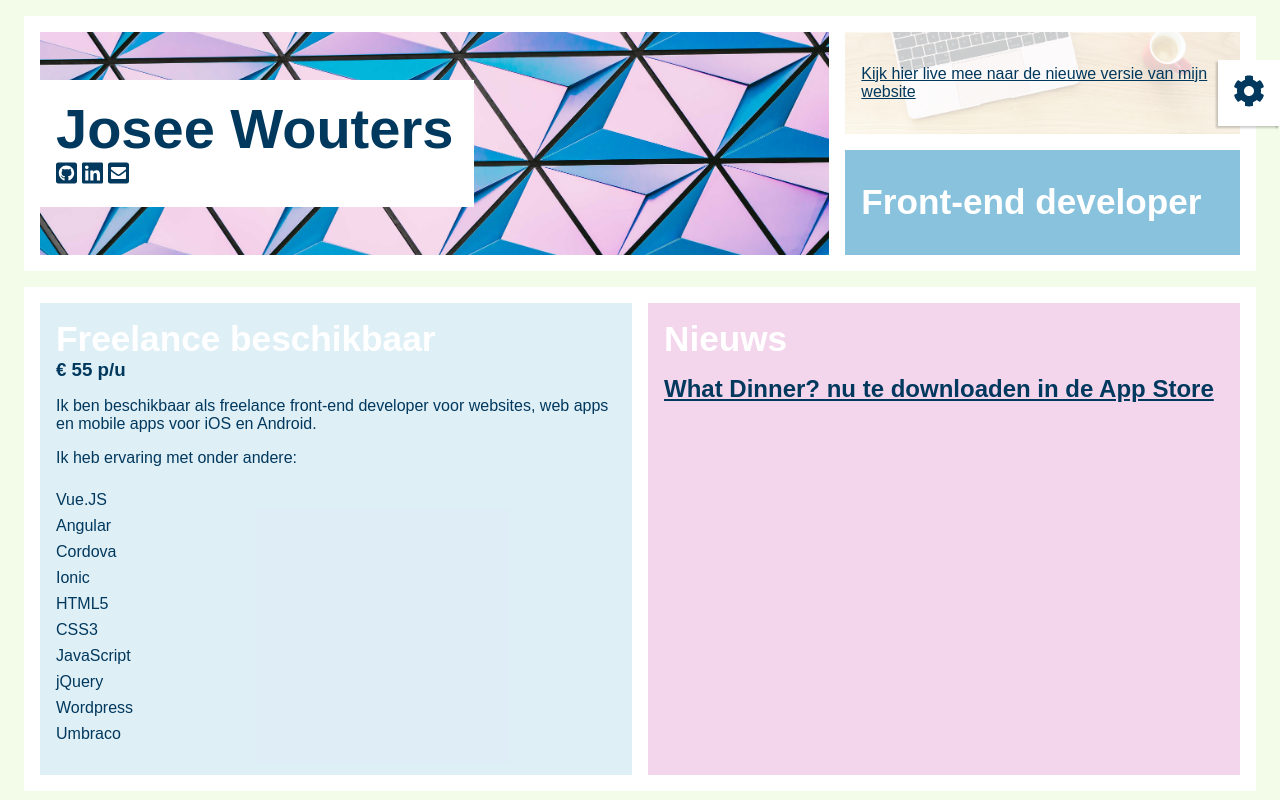
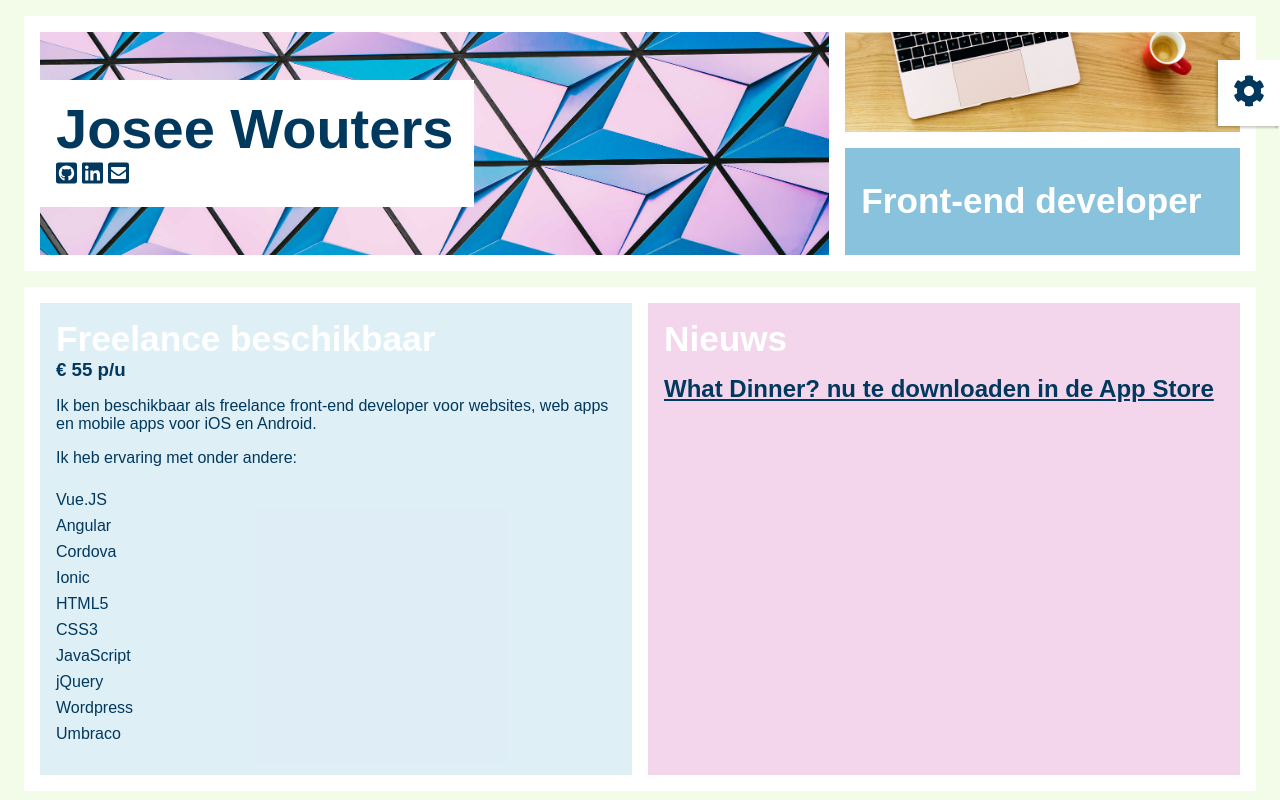
Before and after one commit to JoseeWouters/Josee-Wouters, a Nuxt app: page / in a window 1280 px wide. Shown: the top 800 px of the page. Built offline with nearby package versions, Linux system fonts and the light colour scheme.

Commit message:
2018 version of my website

```diff
--- a/components/app/appHeader.vue
+++ b/components/app/appHeader.vue
@@ -11,9 +11,6 @@
             </div>
         </div>
         <div class="right">
-            <div class="message">
-                <a href="https://staging--joseewouters.netlify.com">Kijk hier live mee naar de nieuwe versie van mijn website</a>
-            </div>
         </div>
         <div class="bottom-right">
             <h2 class="subtitle" itemprop="hasOccupation">Front-end developer</h2>
```
